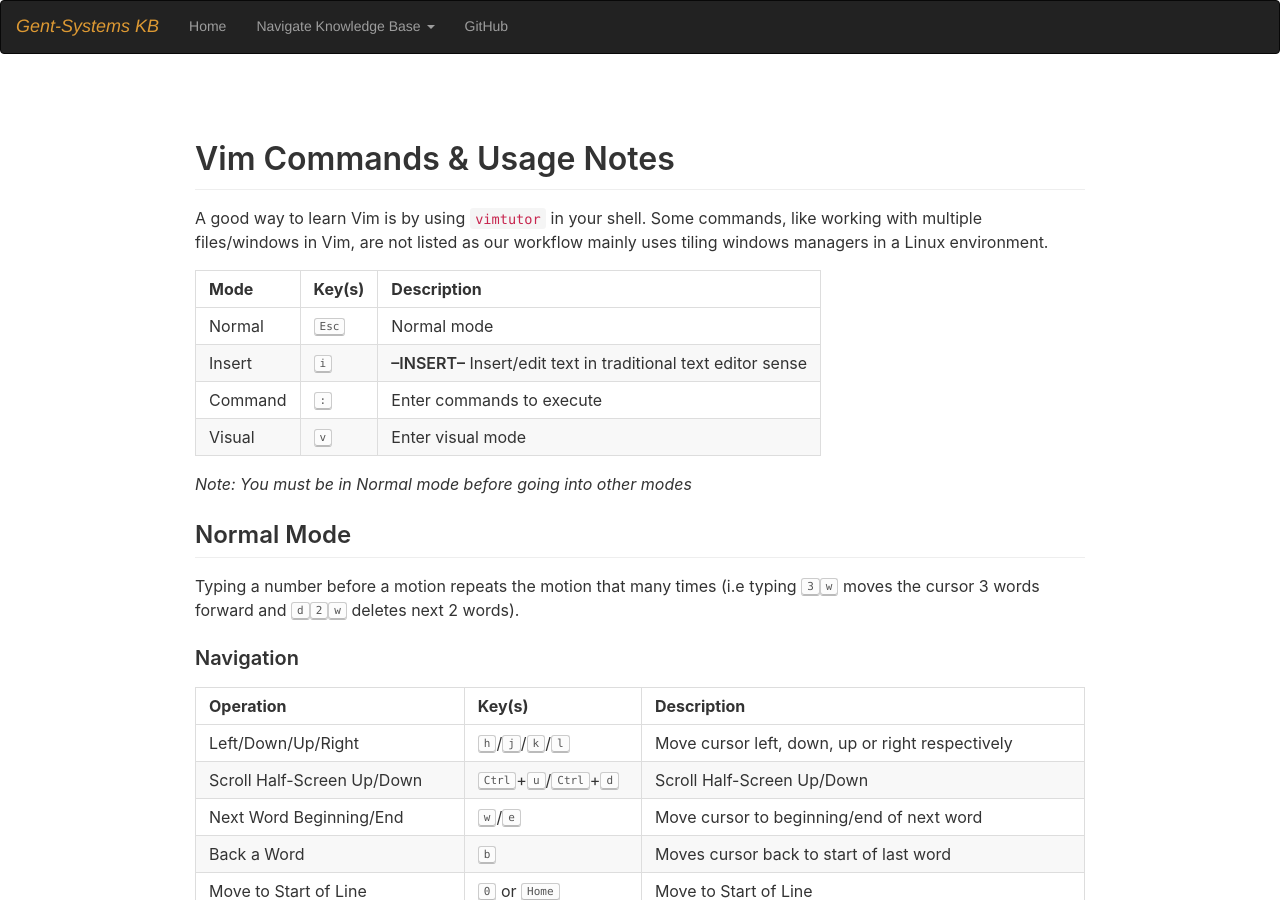
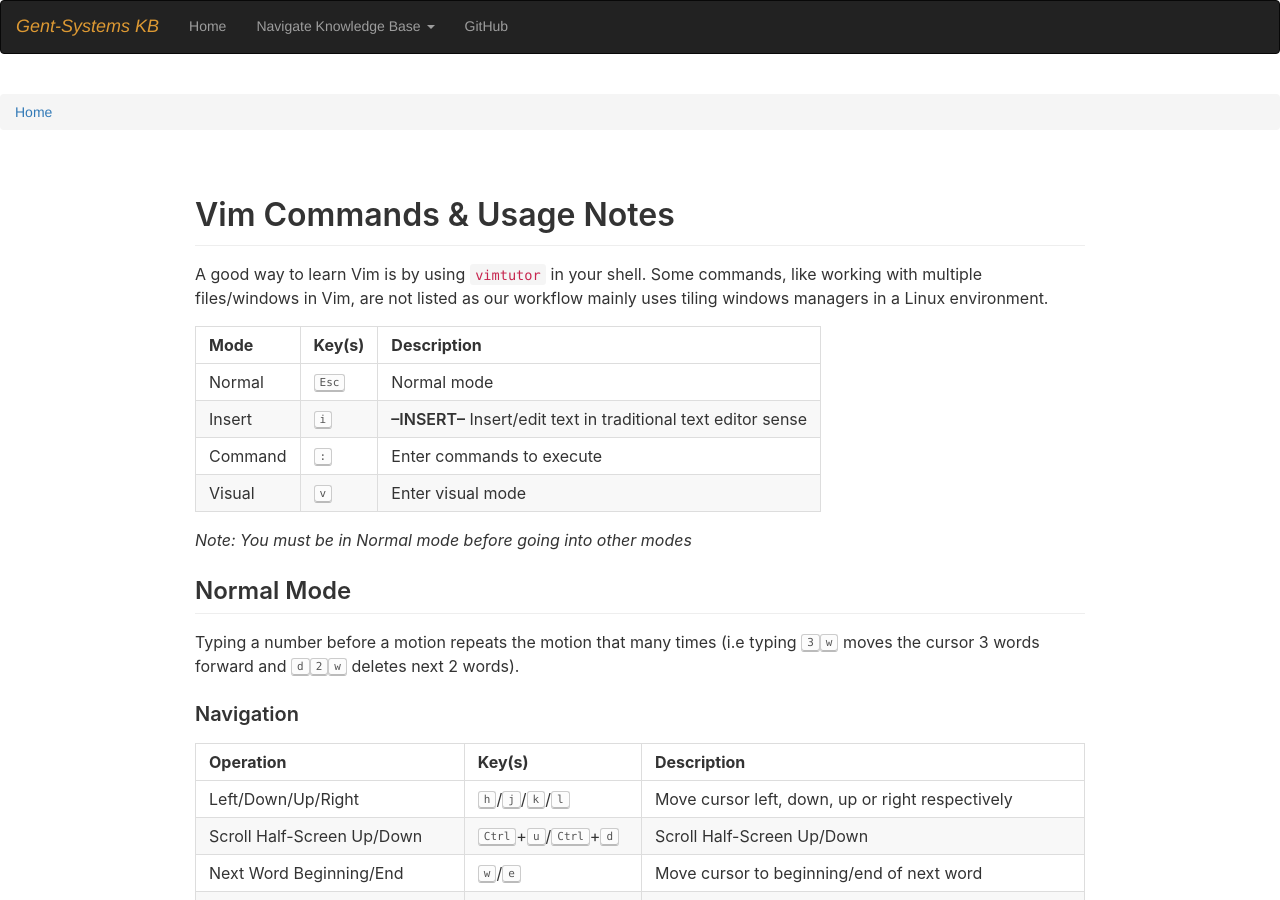
Before and after one commit to Gent-Systems/gent-systems-website, a Jekyll site: the page built from kb/programming/tools/VIM.md, in a window 1280 px wide and 900 px high. Built offline with Jekyll 4.4.1, drawn with Linux system fonts in a browser that asks for light colours; nearby versions of some CDN libraries.

Commit message:
add breadcrumbs

```diff
--- a/_layouts/default.html
+++ b/_layouts/default.html
@@ -236,9 +236,33 @@
         <ul id="toc"></ul>
     </nav>
 
+   <ol class="breadcrumb">
+<li><a href="{{ site.baseurl }}/">Home</a></li>
+{% capture page_url_without_index_html %}{{ page.url | remove: "/index.html" }}{% endcapture %}
+{% assign splitted_url_parts = page_url_without_index_html | split: '/' %}
+{% capture forLoopMaxInt %}{{ splitted_url_parts.size | minus:1 }}{% endcapture %}
+{% for i in (1..forLoopMaxInt) %}
+    {% capture current_breadcrumb_url %}{{next_prepender}}/{{ splitted_url_parts[i] }}/index.html{% endcapture %}
+    {% capture current_breadcrumb_md_url %}{{next_prepender}}/{{ splitted_url_parts[i] }}/{% endcapture %}
+    {% capture next_prepender %}{{next_prepender}}/{{ splitted_url_parts[i] }}{% endcapture %}
+    {% for breadcrumb_page in site.pages %}
+        {% if current_breadcrumb_url == breadcrumb_page.url or current_breadcrumb_md_url == breadcrumb_page.url  %}
+        {% assign j = forLoopMaxInt | plus: 0 %}
+            <li {% if i == j %}class="active"{% endif %}>
+                {% capture breadcrumb_page_page_url_without_index_html %}{{ breadcrumb_page.url | remove: "index.html" }}{% endcapture %}
+                <a href="{{ site.baseurl }}{{breadcrumb_page_page_url_without_index_html}}">{{breadcrumb_page.breadcrumb}}</a>
+            </li>
+        {% endif %}
+    {% endfor %}
+{% endfor %}
+</ol>
+
+
     <article class="markdown-body">
         {{ content }}
     </article>
+
+<br>
 
 </body>
 
```
Also changed, not shown: kb/programming/tools/VIM.md (+1 -0 lines).
